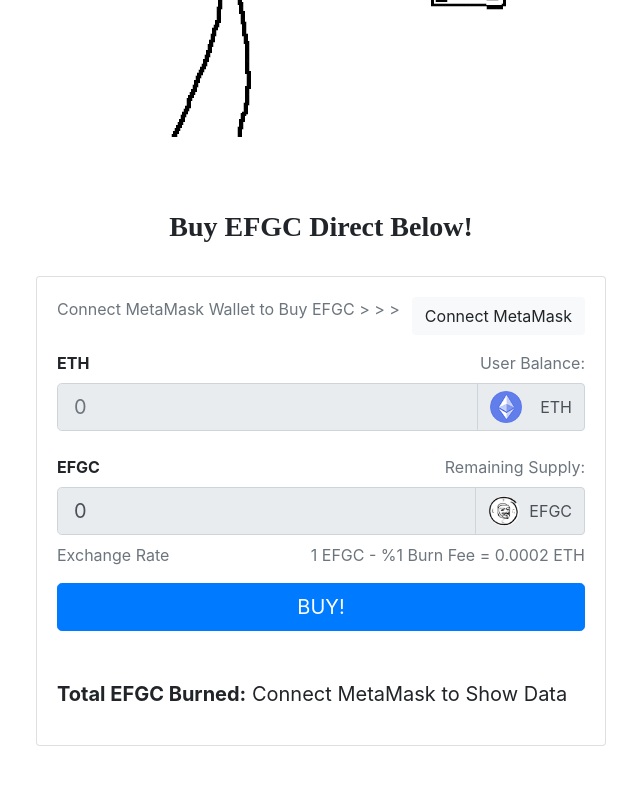
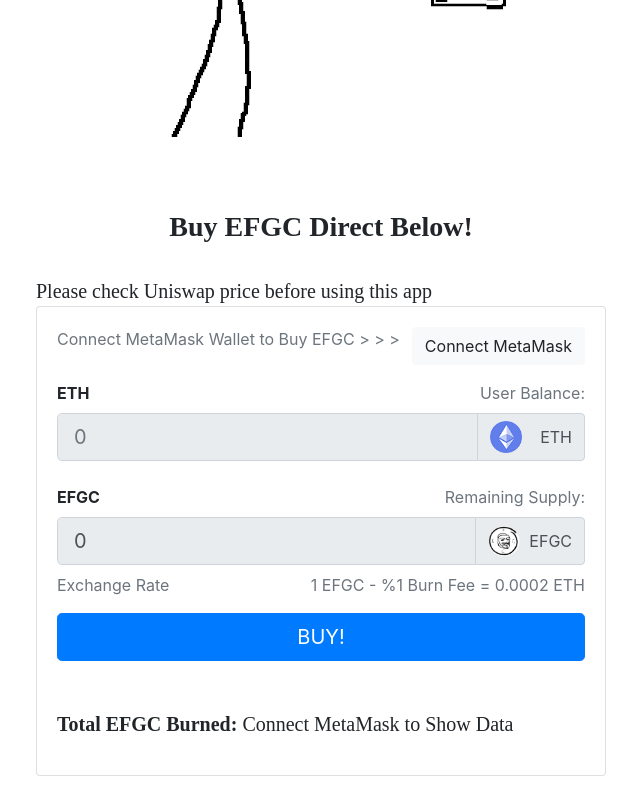
Before and after one commit to jzargo11/EpicFailGuyCoin, a React app: page / in a window 1280 px wide. Shown: the part 2071-2871 px from the top of the page, without its empty margins (319-959 px from the left). Before the commit the page ends 2841 px from the top, so only its background shows below. Built offline with nearby package versions, Linux system fonts and the light colour scheme.

Commit message:
Updated Direct Buy info

```diff
--- a/src/components/App.css
+++ b/src/components/App.css
@@ -3,7 +3,7 @@
 h2 {text-align: center; font-family: "Times New Roman";}
 h3 {text-align: center; font-family: "Times New Roman";}
 p {text-align: center;  font-size:25px; font-family: "Times New Roman";}
-p2 {text-align: center;  font-size:20px;}
+p2 {text-align: center;  font-size:20px; font-family: "Times New Roman";}
 p3 {text-align: center;  font-size:20px;}
 ul {font-family: "Times New Roman"; width:400px;margin-left:auto;margin-right:auto;}
 li {font-size: 125%; float:left;padding:10px; font-family: "Times New Roman";}
--- a/src/components/Main.js
+++ b/src/components/Main.js
@@ -75,8 +75,10 @@
 
 
         <h3><b> Buy EFGC Direct Below!</b></h3>
+
         <br></br>
-
+        <p2>Please check Uniswap price before using this app </p2>
+        <br></br>
     <div className="card mb-4" >
       <div className="card-body">
 
```
